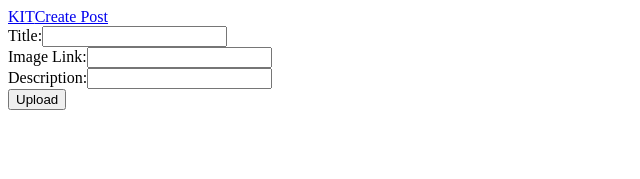
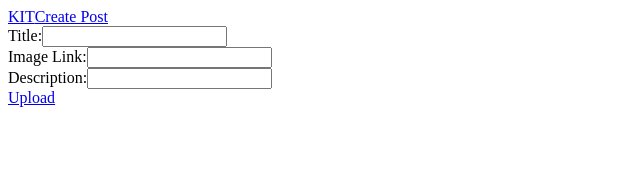
Before and after one commit to Jonnaa/KIT, a React (Vite) app in the folder frontend/: page /create in a window 1280 px wide. Shown: the top 179 px of the page, without its empty margins (0-640 px from the left). Built offline with nearby package versions, Linux system fonts and the light colour scheme.

Commit message:
Create post page links to landing page once post is created

```diff
--- a/frontend/src/components/App/App.jsx
+++ b/frontend/src/components/App/App.jsx
@@ -18,7 +18,7 @@ export default function App() {
       <Routes>
         <Route path="/" element={<LandingPage updateDetails={setDetailsContent} posts={posts} setPosts={setPosts}/>}/>
         <Route path="/details" element={<DetailsPage post={detailsContent} setPosts={setPosts}/>} />
-        <Route path="/create" element={<CreatePostPage />} />
+        <Route path="/create" element={<CreatePostPage setPosts={setPosts}/>} />
       </Routes>
     </>
   )
--- a/frontend/src/components/CreatePostPage/index.jsx
+++ b/frontend/src/components/CreatePostPage/index.jsx
@@ -1,7 +1,8 @@
 import { useState } from "react"
-import { createPost } from "../../../utils/backend"
+import { createPost, getPosts } from "../../../utils/backend"
+import { Link } from "react-router-dom";
 
-export default function CreatePostPage(){
+export default function CreatePostPage({setPosts}){
     const [formContent, setFormContent] = useState({
         title: '',
         img: '',
@@ -17,21 +18,25 @@ export default function CreatePostPage(){
         })
     }
 
-    function handleSubmit(event){
+    // function handleSubmit(event){
+    function handleSubmit(){
+
         // Don't let page reload
-        event.preventDefault()
+        // event.preventDefault()
         setUploadStatus("Uploading...")
         // Create post then go to post detail
         createPost({...formContent})
             .then((data)=>{
                 console.log(data)
                 setUploadStatus("Upload successful!")
+                getPosts()
+                    .then(posts=>setPosts(posts))
             })
-        setFormContent({
-            title: '',
-            img: '',
-            description: ''
-        })
+        // setFormContent({
+        //     title: '',
+        //     img: '',
+        //     description: ''
+        // })
     }
 
     return(
@@ -61,9 +66,10 @@ export default function CreatePostPage(){
                     required
                 />
                 <br />
-                <button type="submit">
+                {/* <button type="submit">
                     Upload
-                </button>
+                </button> */}
+                <Link to="/" onClick={handleSubmit}>Upload</Link>
             </form>
             {uploadStatus}
         </div>
```
